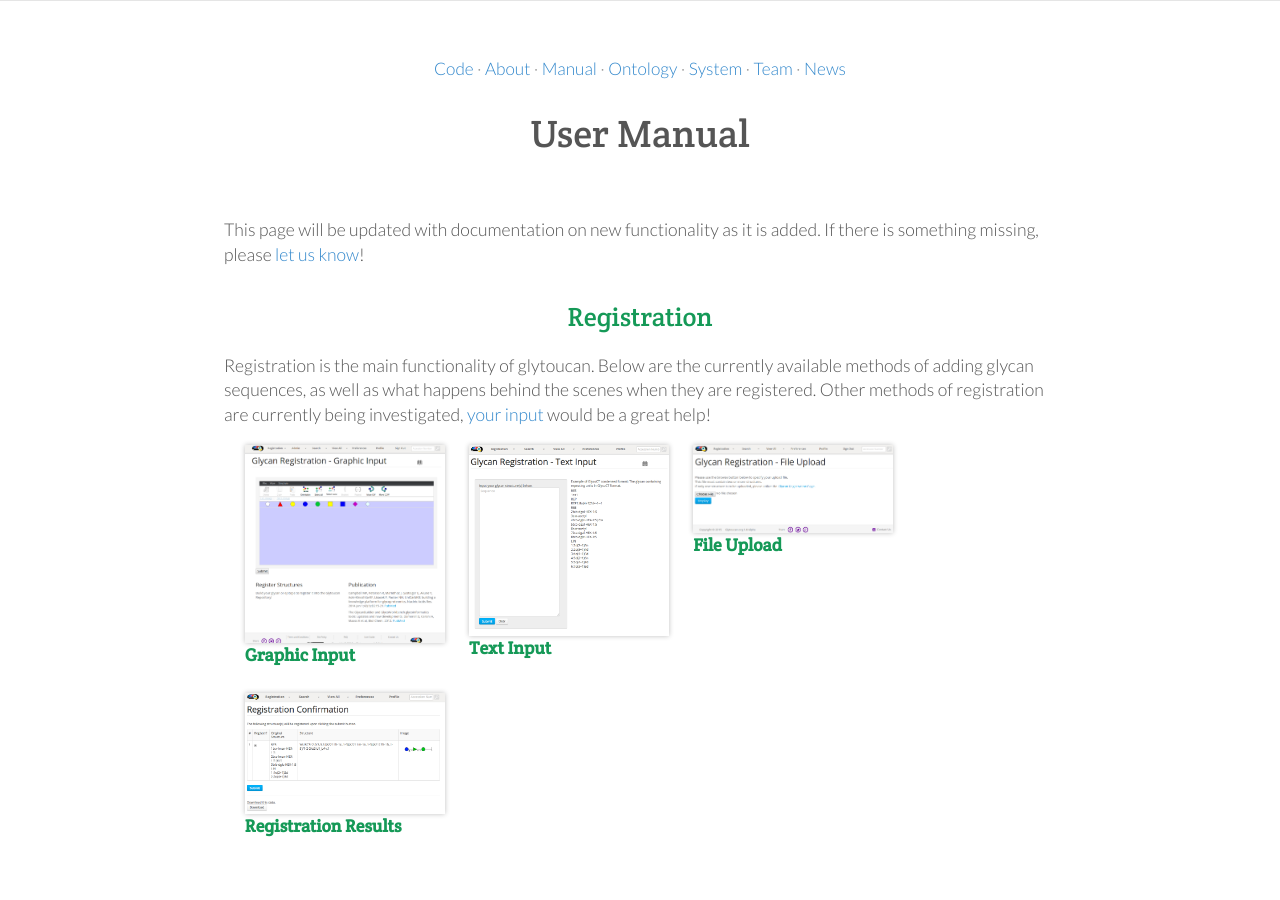
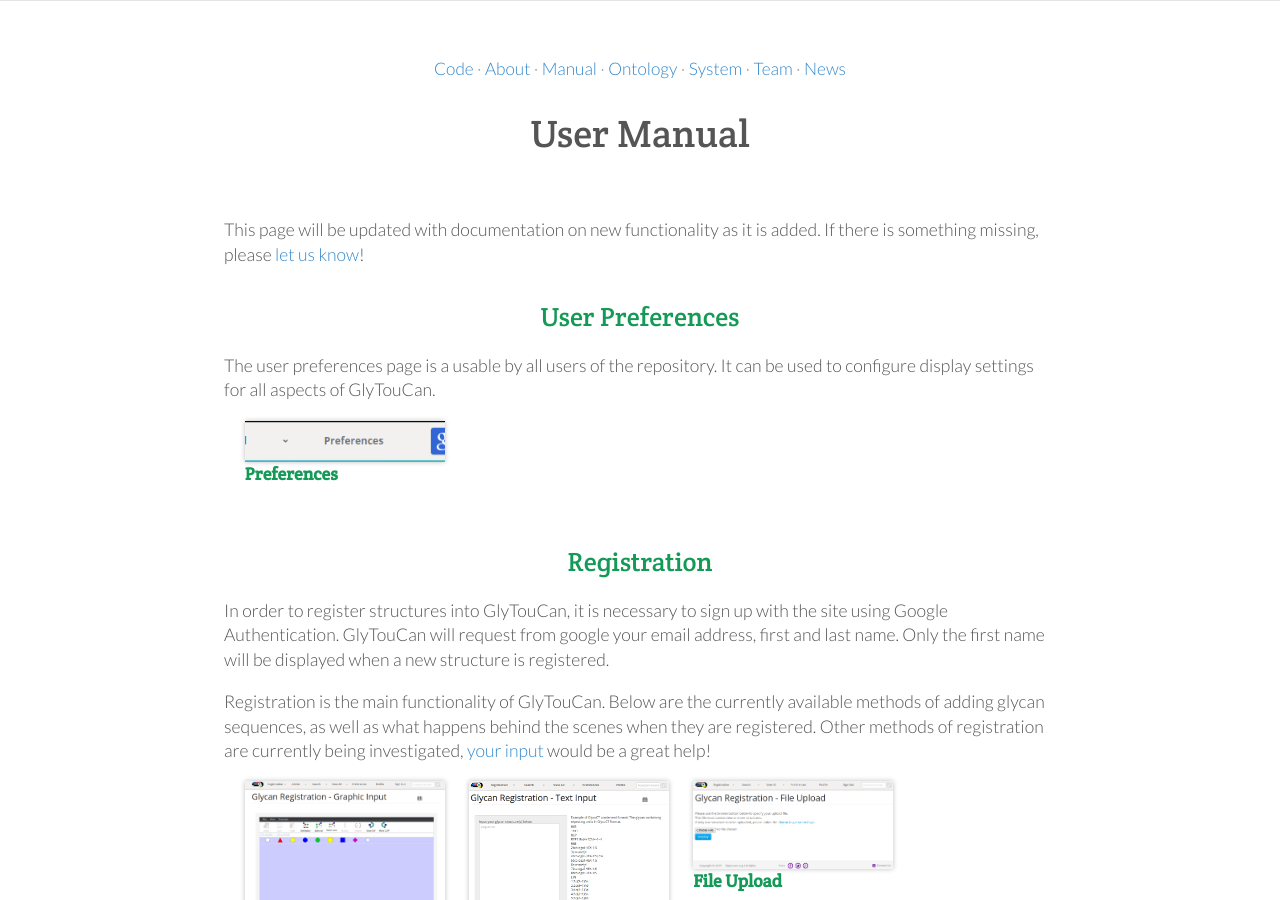
Before and after one commit to glytoucan/glytoucan, a Jekyll site: the page built from manual/index.md, in a window 1280 px wide and 900 px high. Built offline with Jekyll 4.4.1, drawn with Linux system fonts in a browser that asks for light colours; nearby versions of some CDN libraries; Markdown is read by kramdown in place of the engine named in the settings.

Commit message:
preferences page

```diff
--- a/manual/index.md
+++ b/manual/index.md
@@ -5,10 +5,26 @@
 
 This page will be updated with documentation on new functionality as it is added.  If there is something missing, please [let us know](/team)!
 
+User Preferences
+-----------------------------------------
+The user preferences page is a usable by all users of the repository.  It can be used to configure display settings for all aspects of GlyTouCan.
+
+<ul class="lesson-images">
+  <li>
+    <a href="../manual/preferences">
+      <img src="../images/manual/preferences.png">
+      <h3>Preferences</h3>
+    </a>
+  </li>
+</ul>
+
 Registration
 -----------------------------------------
 
-Registration is the main functionality of glytoucan.  Below are the currently available methods of adding glycan sequences, as well as what happens behind the scenes when they are registered.  Other methods of registration are currently being investigated, [your input](mailto: support@glytoucan.org) would be a great help!
+In order to register structures into GlyTouCan, it is necessary to sign up with the site using Google Authentication.  GlyTouCan will request from google your email address, first and last name.  Only the first name will be displayed when a new structure is registered.
+
+
+Registration is the main functionality of GlyTouCan.  Below are the currently available methods of adding glycan sequences, as well as what happens behind the scenes when they are registered.  Other methods of registration are currently being investigated, [your input](mailto: support@glytoucan.org) would be a great help!
 
 <ul class="lesson-images">
   <li>
```
Also changed, not shown: images/manual/preferences-detail.png (added), images/manual/preferences.png (added).
